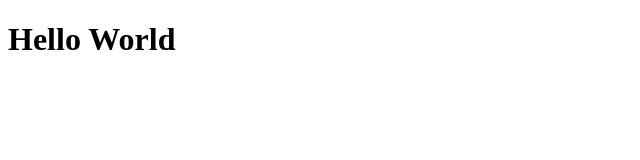
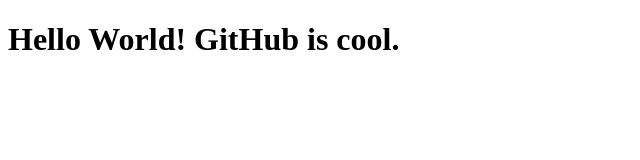
Before and after one commit to Tiribombel/CourseraTest, a plain HTML site: page site/index.html in a window 1280 px wide. Shown: the whole page, without its empty margins (0-640 px from the left). Drawn offline with Linux system fonts and the light colour scheme.

Commit message:
onfnskfd

```diff
--- a/site/index.html
+++ b/site/index.html
@@ -4,6 +4,6 @@
 		<title>Hello World</title>
 	</head>
 	<body>
-		<h1>Hello World</h1>
+		<h1>Hello World! GitHub is cool.</h1>
 	</body>
 </html>
```
